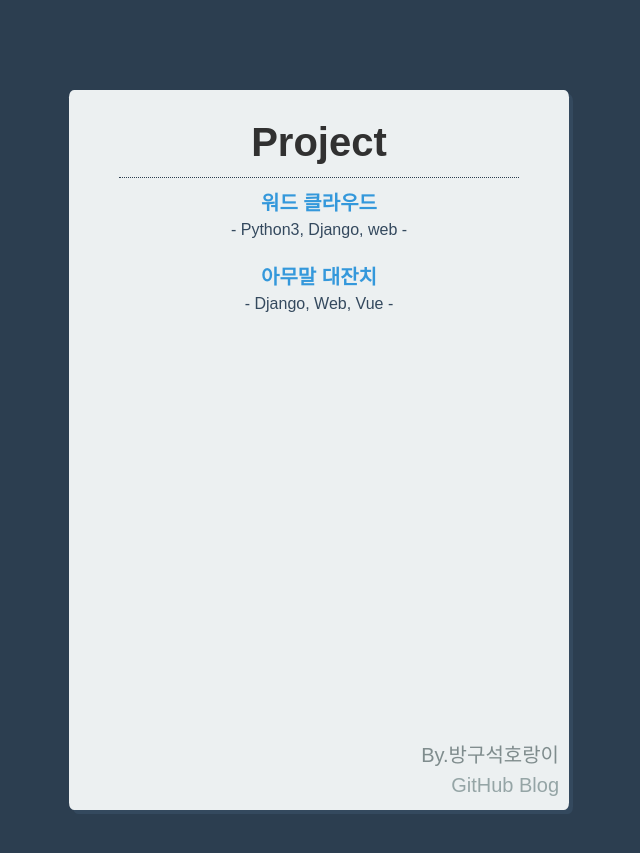
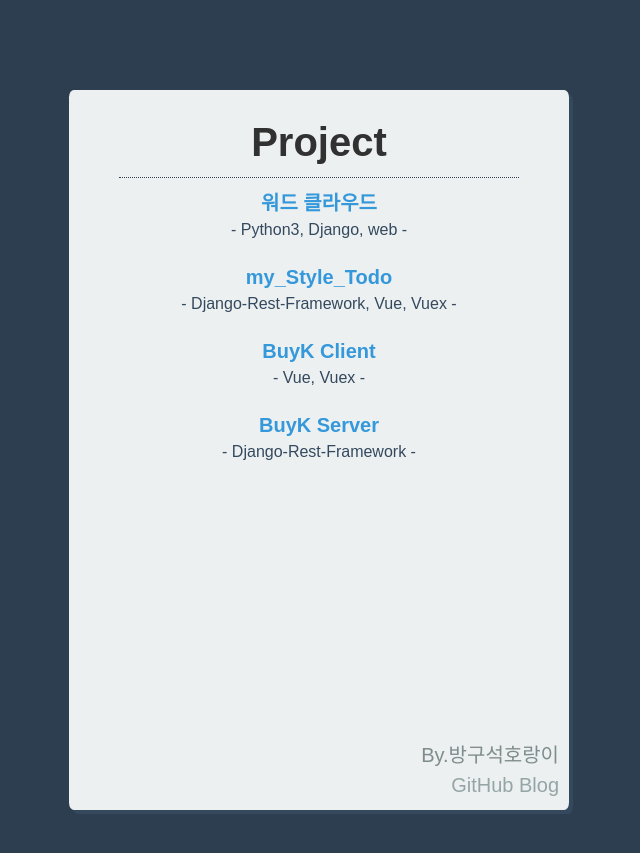
Before and after one commit to jeongnaehyeok/jeongnaehyeok.github.io, a Jekyll site: the page project/index.html, which Jekyll copies as it is, in a window 1280 px wide. Shown: the top 853 px of the page, without its empty margins (321-961 px from the left). Built offline with Jekyll 4.4.1, drawn with Linux system fonts in a browser that asks for light colours.

Commit message:
project 추가

```diff
--- a/404.md
+++ b/_layouts/about.html
@@ -1,7 +1,7 @@
 ---
 layout: default
-title: "404: Page not found"
-permalink: 404.html
 ---
 
-# 404: 여기는 길이 아닌거 같소
+<div class="page">
+  {{ content }}
+</div>
--- a/project/index.html
+++ b/project/index.html
@@ -21,9 +21,21 @@
                     </div>
                 </li>
                 <li>
-                    <div class="dish_title"><a href="#">아무말 대잔치</a></div>
+                    <div class="dish_title"><a href="https://github.com/jeongnaehyeok/my_Style_Todo">my_Style_Todo</a></div>
                     <div class="dish_describe">
-                        <p>- Django, Web, Vue -</p>
+                        <p>- Django-Rest-Framework, Vue, Vuex -</p>
+                    </div>
+                </li>
+                <li>
+                    <div class="dish_title"><a href="https://github.com/jeongnaehyeok/buyk_client">BuyK Client</a></div>
+                    <div class="dish_describe">
+                        <p>- Vue, Vuex -</p>
+                    </div>
+                </li>
+                <li>
+                    <div class="dish_title"><a href="https://github.com/jeongnaehyeok/buyk_server">BuyK Server</a></div>
+                    <div class="dish_describe">
+                        <p>- Django-Rest-Framework -</p>
                     </div>
                 </li>
             </ul>
```
Also changed, not shown: about.md (+19 -1 lines).
